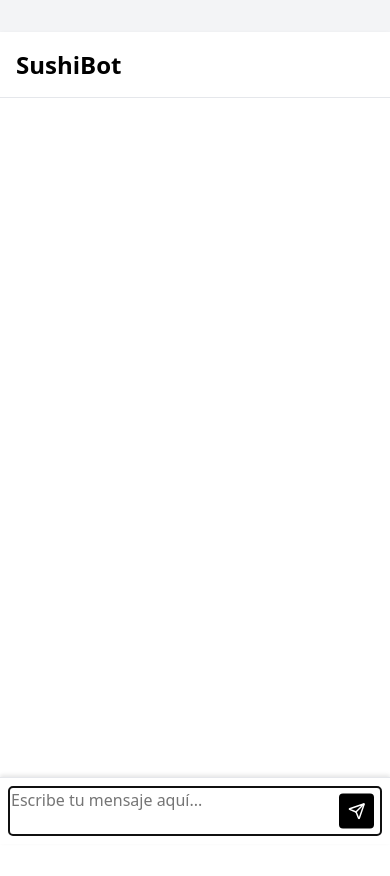
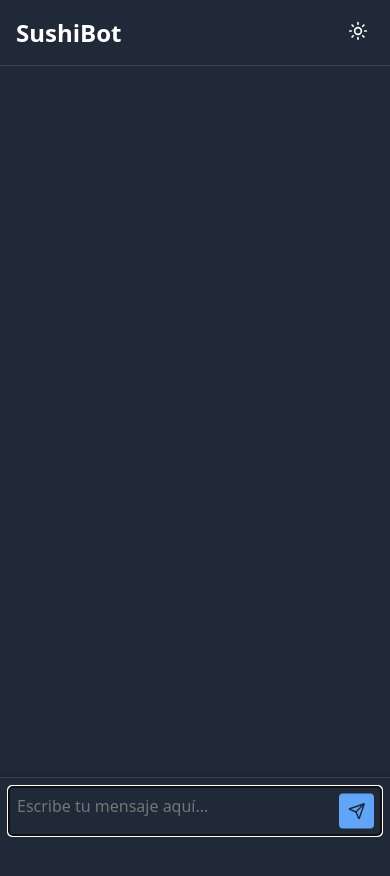
Before and after one commit to jfmisuraca/sushibot, a Next.js app: page / in a window 390 px wide. Shown: the top 876 px of the page. After the commit the page ends 854 px from the top, so only its background shows below. Built offline with nearby package versions, Linux system fonts and the light colour scheme.

Commit message:
tema oscuro
automatico si es de noche o el navegador esta oscuro

```diff
--- a/app/components/chat-interface.tsx
+++ b/app/components/chat-interface.tsx
@@ -1,7 +1,8 @@
 'use client'
 
 import { useState, useEffect, useRef } from 'react'
-import { Bot, Send, User } from 'lucide-react'
+import { Bot, Send, User, Sun, Moon } from 'lucide-react'
+import { useTheme } from '../contexts/ThemeContext'
 import '../../styles/chat.css'
 
 interface Message {
@@ -15,15 +16,14 @@ export default function ChatInterface() {
   const messagesEndRef = useRef<HTMLDivElement>(null)
   const [isLoading, setIsLoading] = useState(false)
   const textareaRef = useRef<HTMLTextAreaElement>(null)
+  const { theme, toggleTheme } = useTheme()
 
   const scrollToBottom = () => {
     messagesEndRef.current?.scrollIntoView({ behavior: "smooth" })
   }
 
   useEffect(() => {
-    setTimeout(() => {
-      scrollToBottom();
-    }, 0);
+    scrollToBottom();
   }, [messages])
 
   const hideKeyboard = () => {
@@ -32,10 +32,10 @@ export default function ChatInterface() {
     }
   }; const handleKeyPress = (e: React.KeyboardEvent<HTMLTextAreaElement>) => {
     if (e.key === 'Enter' && !e.shiftKey) {
-      e.preventDefault();
-      handleSubmit(e);
+      e.preventDefault()
+      handleSubmit(e)
     }
-  };
+  }
 
   async function handleSubmit(e: React.FormEvent | React.KeyboardEvent) {
     e.preventDefault()
@@ -44,7 +44,7 @@ export default function ChatInterface() {
     const userMessage = input.trim()
     setInput('')
     setIsLoading(true)
-    hideKeyboard();
+    hideKeyboard()
 
     // Add user message to chat
     setMessages(prev => [...prev, { role: 'user', content: userMessage }])
@@ -82,6 +82,9 @@ export default function ChatInterface() {
     <div className="chat-card">
       <div className="chat-header">
         <h1 className="chat-title">SushiBot</h1>
+        <button onClick={toggleTheme} className="theme-toggle">
+          {theme === 'light' ? <Moon size={20} /> : <Sun size={20} />}
+        </button>
       </div>
       <div className="chat-content">
         <div className="messages-container">
@@ -105,7 +108,7 @@ export default function ChatInterface() {
             ))}
             {isLoading && (
               <div className="loading">
-                <Bot className="icon" />
+                <Bot size={20} className="icon" />
                 <span>Escribiendo...</span>
               </div>
             )}
@@ -125,6 +128,7 @@ export default function ChatInterface() {
               value={input}
               onChange={(e) => setInput(e.target.value)}
               enterKeyHint="send"
+              rows={1}
             />
             <button type="submit" className="send-button" disabled={isLoading}>
               <Send className="icon" />
--- /dev/null
+++ b/app/contexts/ThemeContext.tsx
@@ -0,0 +1,52 @@
+'use client'
+
+import React, { createContext, useContext, useEffect, useState } from 'react'
+
+type Theme = 'light' | 'dark'
+
+interface ThemeContextType {
+  theme: Theme
+  toggleTheme: () => void
+}
+
+const ThemeContext = createContext<ThemeContextType | undefined>(undefined)
+
+export const useTheme = () => {
+  const context = useContext(ThemeContext)
+  if (context === undefined) {
+    throw new Error('useTheme must be used within a ThemeProvider')
+  }
+  return context
+}
+
+export const ThemeProvider: React.FC<{ children: React.ReactNode }> = ({ children }) => {
+  const [theme, setTheme] = useState<Theme>('light')
+
+  useEffect(() => {
+    const isNightInArgentina = () => {
+      const argentinaTime = new Date().toLocaleString('en-US', { timeZone: 'America/Argentina/Buenos_Aires' })
+      const hour = new Date(argentinaTime).getHours()
+      return hour >= 18 || hour < 6
+    }
+
+    const prefersDarkMode = window.matchMedia && window.matchMedia('(prefers-color-scheme: dark)').matches
+
+    if (isNightInArgentina() || prefersDarkMode) {
+      setTheme('dark')
+    }
+  }, [])
+
+  useEffect(() => {
+    document.documentElement.classList.toggle('dark', theme === 'dark')
+  }, [theme])
+
+  const toggleTheme = () => {
+    setTheme(prevTheme => (prevTheme === 'light' ? 'dark' : 'light'))
+  }
+
+  return (
+    <ThemeContext.Provider value={{ theme, toggleTheme }}>
+      {children}
+    </ThemeContext.Provider>
+  )
+}
--- a/app/globals.css
+++ /dev/null
@@ -1,18 +0,0 @@
-:root {
-  --background: #ffffff;
-  --foreground: #000000;
-  --muted: #f3f4f6;
-  --muted-foreground: #6b7280;
-  --border: #e5e7eb;
-  --primary: #2563eb;
-}
-
-body {
-  background: var(--muted);
-  margin: 0;
-  font-family: system-ui, -apple-system, sans-serif;
-}
-
-* {
-  box-sizing: border-box;
-}
--- a/app/layout.tsx
+++ b/app/layout.tsx
@@ -1,4 +1,5 @@
-import './globals.css'
+import { ThemeProvider } from '@/app/contexts/ThemeContext'
+import '@/styles/globals.css'
 import type { Metadata } from 'next'
 
 export const metadata: Metadata = {
@@ -20,7 +21,7 @@ export default function RootLayout({
         <meta name="description" content="Bot de pedidos de sushi" />
         <title>SushiBot</title>
       </head>
-      <body>{children}</body>
+      <body><ThemeProvider>{children}</ThemeProvider></body>
     </html>
   )
 }
--- a/styles/chat.css
+++ b/styles/chat.css
@@ -1,3 +1,54 @@
+:root {
+  --background: #ffffff;
+  --foreground: #000000;
+  --primary: #3b82f6;
+  --primary-foreground: #ffffff;
+  --secondary: #f3f4f6;
+  --secondary-foreground: #1f2937;
+  --accent: #60a5fa;
+  --accent-foreground: #ffffff;
+  --muted: #f3f4f6;
+  --muted-foreground: #6b7280;
+  --card: #ffffff;
+  --card-foreground: #000000;
+  --border: #e5e7eb;
+  --input: #e5e7eb;
+  --ring: #3b82f6;
+}
+
+.dark {
+  --background: #1f2937;
+  --foreground: #ffffff;
+  --primary: #60a5fa;
+  --primary-foreground: #1f2937;
+  --secondary: #374151;
+  --secondary-foreground: #e5e7eb;
+  --accent: #3b82f6;
+  --accent-foreground: #1f2937;
+  --muted: #374151;
+  --muted-foreground: #9ca3af;
+  --card: #1f2937;
+  --card-foreground: #ffffff;
+  --border: #374151;
+  --input: #374151;
+  --ring: #60a5fa;
+}
+
+body {
+  background-color: var(--background);
+  color: var(--foreground);
+}
+
+.chat-container {
+  display: flex;
+  flex-direction: column;
+  height: 100vh;
+  max-width: 42rem;
+  margin: 0 auto;
+  padding: 1rem;
+  box-sizing: border-box;
+}
+
 .chat-card {
   width: 100%;
   max-width: 42rem;
@@ -15,6 +66,9 @@
 }
 
 .chat-header {
+  display: flex;
+  justify-content: space-between;
+  align-items: center;
   padding: 1rem;
   border-bottom: 1px solid var(--border);
 }
@@ -23,6 +77,13 @@
   font-size: 1.5rem;
   font-weight: 600;
   margin: 0;
+}
+
+.theme-toggle {
+  background: none;
+  border: none;
+  cursor: pointer;
+  color: var(--foreground);
 }
 
 .chat-content {
@@ -55,7 +116,8 @@
   width: 2rem;
   height: 2rem;
   border-radius: 50%;
-  background: rgba(0, 0, 0, 0.1);
+  background: var(--muted);
+  color: var(--muted-foreground);
   display: flex;
   align-items: center;
   justify-content: center;
@@ -74,7 +136,7 @@
 
 .message.user {
   background: var(--primary);
-  color: white;
+  color: var(--primary-foreground);
 }
 
 .loading {
@@ -109,12 +171,15 @@
 .chat-input {
   width: 100%;
   min-height: 50px;
+  padding: 0.5rem;
   padding-right: 3rem;
   border: 1px solid var(--border);
   border-radius: 4px;
   resize: none;
   font-family: inherit;
   font-size: 16px;
+  background: var(--background);
+  color: var(--foreground);
 }
 
 .send-button {
@@ -124,8 +189,8 @@
   transform: translateY(-50%);
   height: 70%;
   aspect-ratio: 1 / 1;
-  background: black;
-  color: white;
+  background: var(--primary);
+  color: var(--primary-foreground);
   border: none;
   cursor: pointer;
   border-radius: 4px;
@@ -173,11 +238,12 @@
 
   .chat-card {
     border-radius: 0;
+    margin-top: 0;
   }
 
   .chat-content {
     padding: 0.5rem;
-    padding-bottom: 80px; /* Add space for the fixed footer */
+    padding-bottom: 80px;
   }
 
   .chat-footer {
@@ -185,7 +251,7 @@
     bottom: 0;
     left: 0;
     right: 0;
-    background: white;
+    background: var(--background);
     padding: 0.5rem;
     box-shadow: 0 -2px 4px rgba(0, 0, 0, 0.1);
   }
--- /dev/null
+++ b/styles/globals.css
@@ -0,0 +1,46 @@
+:root {
+  --background: #ffffff;
+  --foreground: #000000;
+  --primary: #3b82f6;
+  --primary-foreground: #ffffff;
+  --secondary: #f3f4f6;
+  --secondary-foreground: #1f2937;
+  --accent: #60a5fa;
+  --accent-foreground: #ffffff;
+  --muted: #f3f4f6;
+  --muted-foreground: #6b7280;
+  --card: #ffffff;
+  --card-foreground: #000000;
+  --border: #e5e7eb;
+  --input: #e5e7eb;
+  --ring: #3b82f6;
+}
+
+.dark {
+  --background: #1f2937;
+  --foreground: #ffffff;
+  --primary: #60a5fa;
+  --primary-foreground: #1f2937;
+  --secondary: #374151;
+  --secondary-foreground: #e5e7eb;
+  --accent: #3b82f6;
+  --accent-foreground: #1f2937;
+  --muted: #374151;
+  --muted-foreground: #9ca3af;
+  --card: #1f2937;
+  --card-foreground: #ffffff;
+  --border: #374151;
+  --input: #374151;
+  --ring: #60a5fa;
+}
+
+body {
+  background: var(--muted);
+  margin: 0;
+  font-family: system-ui, -apple-system, sans-serif;
+  color: var(--foreground);
+}
+
+* {
+  box-sizing: border-box;
+}
```
